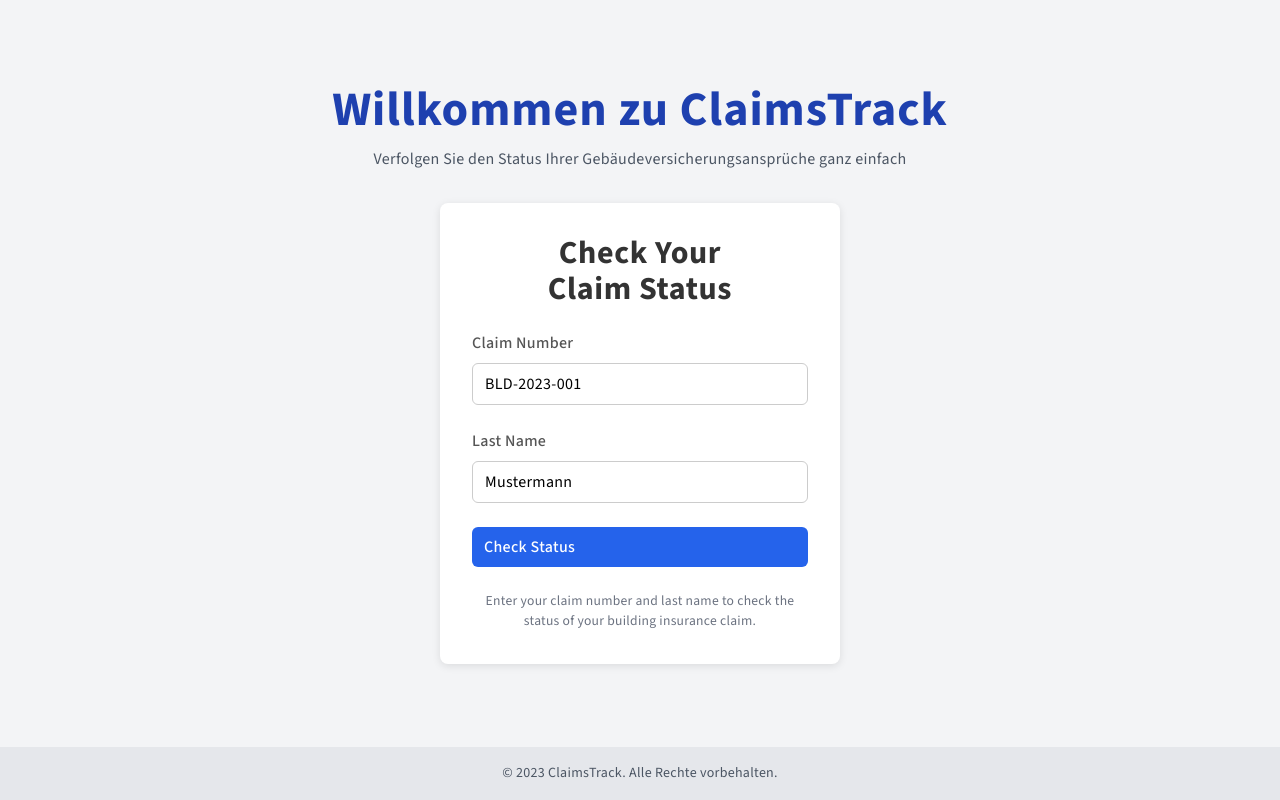
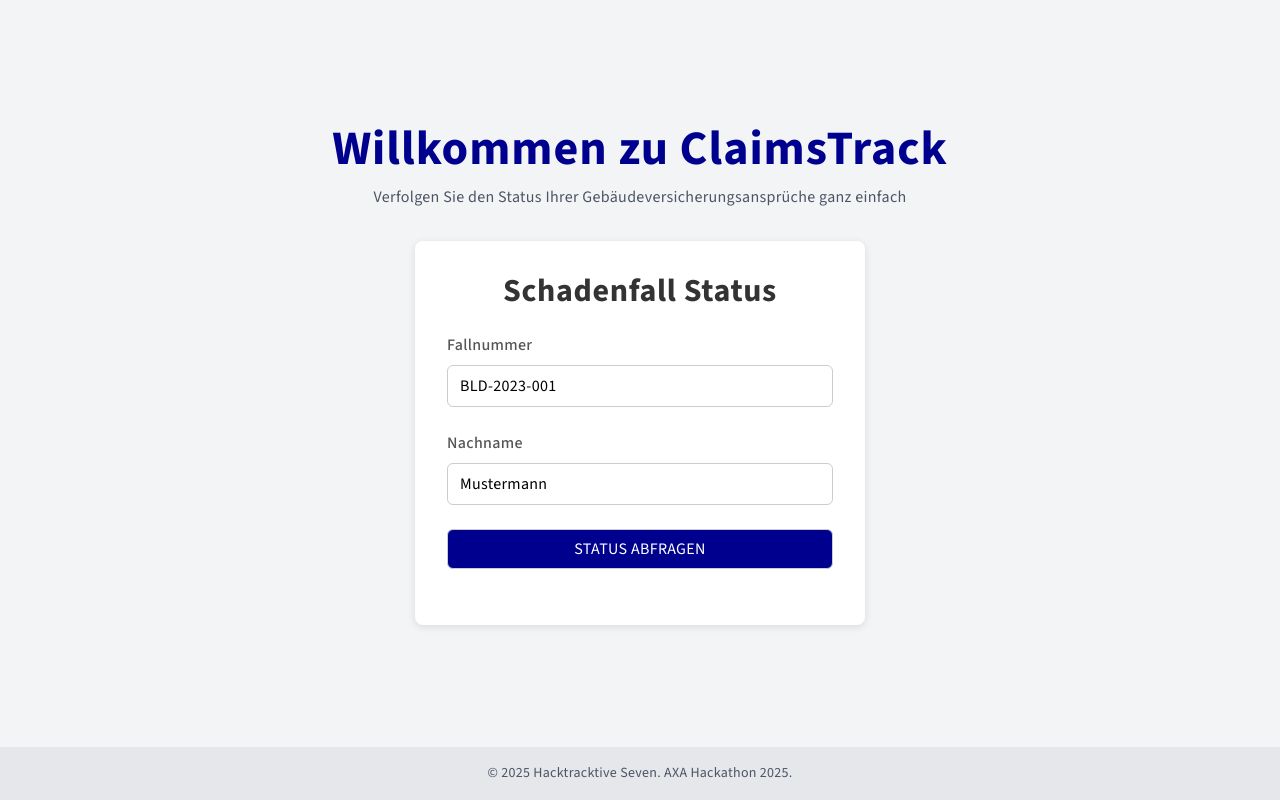
Before and after one commit to domenik-hofer/hackathon-2025, a React (Vite) app: page / in a window 1280 px wide. Built offline with nearby package versions, Linux system fonts and the light colour scheme.

Commit message:
Domenik: rest von DI

```diff
--- a/src/App.module.css
+++ b/src/App.module.css
@@ -82,29 +82,44 @@
     }
     /* re-add profile avatar in the right corner purely via CSS (no App.tsx changes) */
     .profile {
-        position: absolute;
-        right: var(--spacing-base-5);
-        top: 50%;
-        transform: translateY(-50%);
-        width: 36px;
-        height: 36px;
-        border-radius: 50%;
-        background: var(--color-base-axa-blue);
-        color: white;
-        display: flex;
-        align-items: center;
-        justify-content: center;
-        font-weight: 700;
+
+        text-align: right;
+
+        .text {
+
         cursor: pointer;
-        box-shadow: var(--shadow-box-default);
+        text-align: right;
+        color: var(--color-base-axa-blue);
+        font-weight: 900;
+            font-size: 20px;
+        }
+
+
+        a {
+            display: block;
+            color: var(--color-base-axa-blue);
+            text-decoration: underline;
+            text-underline-offset: 2px;
+            font-weight: 400;
+            transition: var(--animation-transition-standard);
+            transform-origin: right;
+
+            &:hover {
+                scale: 1.05;
+                text-decoration: underline;
+
+                color: var(--color-base-axa-blue);
+            }
+
+        }
     }
 }
 
 .stammdaten {
     pointer-events: none;
-    position: fixed;
-    top: 65px;
-    right: 60px;
+    position: absolute;
+    top: 75px;
+    right: 160px;
     max-width: 80%;
     opacity: 0;
     translate: 10px -10px;
--- a/src/components/login/LoginForm.module.css
+++ b/src/components/login/LoginForm.module.css
@@ -3,7 +3,7 @@
     padding: 2rem;
     border-radius: 0.5rem;
     box-shadow: 0 2px 8px rgba(0,0,0,0.1);
-    max-width: 400px;
+    max-width: 450px;
     width: 100%;
     margin: 0 auto;
 }
@@ -51,11 +51,15 @@
     border-radius: 0.375rem;
     display: flex;
     align-items: center;
+    justify-content: center;
+    gap: 10px;
 }
 
 .error-icon {
-    margin-right: 0.5rem;
     font-size: 1.2rem;
+    margin-bottom: 0;
+    fill: #991b1b;
+
 }
 
 .error-text {
@@ -63,20 +67,7 @@
 }
 
 .submit-button {
-    width: 100%;
-    background-color: #2563eb;
-    color: #fff;
-    font-weight: 500;
-    padding: 0.5rem 0.75rem;
-    border: none;
-    border-radius: 0.375rem;
-    cursor: pointer;
-    transition: background-color 0.2s;
-    box-sizing: border-box;
-}
-
-.submit-button:hover {
-    background-color: #1d4ed8;
+  transition: var(--animation-transition-standard);
 }
 
 .login-info {
--- a/src/components/login/LoginForm.tsx
+++ b/src/components/login/LoginForm.tsx
@@ -2,6 +2,7 @@ import React, { useState } from 'react';
 import { useClaims } from '../../context/ClaimsContext';
 import LoginFormStyles from './LoginForm.module.css';
 import { usePage } from '../../context/PageContext';
+import { Button } from '../button/Button';
 
 const LoginForm: React.FC = () => {
     const [claimNumber, setClaimNumber] = useState('BLD-2023-001');
@@ -13,25 +14,25 @@ const LoginForm: React.FC = () => {
     const handleSubmit = (e: React.FormEvent) => {
         e.preventDefault();
         if (!claimNumber || !lastName) {
-            setError('Please enter both claim number and last name');
+            setError('Alle Felder müssen ausgefüllt sein');
             return;
         }
         const claimId = validateClaim(claimNumber, lastName);
         if (claimId) {
             setCurrentClaim(claimId);
-            setActivePage(1)
+            setActivePage(1);
             console.log('Login successful, claim ID:', claimId);
         } else {
-            setError('Invalid claim number or last name');
+            setError('Fallnummer oder Nachname nicht gefunden');
         }
     };
     return (
         <div className={LoginFormStyles['login-container']}>
-            <h2 className={LoginFormStyles['login-title']}>Check Your Claim Status</h2>
+            <h2 className={LoginFormStyles['login-title']}>Schadenfall Status</h2>
             <form onSubmit={handleSubmit}>
                 <div className={LoginFormStyles['form-group']}>
                     <label htmlFor='claimNumber' className={LoginFormStyles['form-label']}>
-                        Claim Number
+                        Fallnummer
                     </label>
                     <input
                         id='claimNumber'
@@ -44,7 +45,7 @@ const LoginForm: React.FC = () => {
                 </div>
                 <div className={LoginFormStyles['form-group']}>
                     <label htmlFor='lastName' className={LoginFormStyles['form-label']}>
-                        Last Name
+                        Nachname
                     </label>
                     <input
                         id='lastName'
@@ -57,19 +58,31 @@ const LoginForm: React.FC = () => {
                 </div>
                 {error && (
                     <div className={LoginFormStyles['error-message']}>
-                        <p className={LoginFormStyles['error-icon']}>⚠️</p>
+                        <svg
+                            className={LoginFormStyles['error-icon']}
+                            width='24'
+                            height='24'
+                            viewBox='0 0 24 24'
+                            xmlns='http://www.w3.org/2000/svg'
+                        >
+                            <path
+                                fill-rule='evenodd'
+                                clip-rule='evenodd'
+                                d='M1 21.5L12 2.5L23 21.5H1ZM19.53 19.5L12 6.49L4.47 19.5H19.53ZM11 16.5V18.5H13V16.5H11ZM11 10.5H13V14.5H11V10.5Z'
+                            />
+                        </svg>
+
                         <span className={LoginFormStyles['error-text']}>{error}</span>
                     </div>
                 )}
                 <div className={LoginFormStyles['form-group']}>
-                  <button type='submit' className={`${LoginFormStyles['submit-button']} ${LoginFormStyles['form-input']}`}>
-                    Check Status
-                  </button>
+                    <Button
+                        type='submit'
+                        className={`${LoginFormStyles['submit-button']} ${LoginFormStyles['form-input']}`}
+                        title='Status abfragen'
+                    />
                 </div>
             </form>
-            <p className={LoginFormStyles['login-info']}>
-                Enter your claim number and last name to check the status of your building insurance claim.
-            </p>
         </div>
     );
 };
--- a/src/components/timeline/Timeline.tsx
+++ b/src/components/timeline/Timeline.tsx
@@ -140,7 +140,7 @@ export function Timeline({ items }: TimelineProps) {
                         <div key={item.id} className={c('timelineItem', 'small')}>
                             <div className={c('iconContainer')}>
                                 <div className={c('icon')}></div>
-                                {index < sorted.length - 2 && (
+                                {index < sorted.length - 1 && (
                                     <div className={c('connectorWrapper')}>
                                         <svg
                                             xmlns='http://www.w3.org/2000/svg'
--- a/src/components/userData/UserData.module.css
+++ b/src/components/userData/UserData.module.css
@@ -4,7 +4,6 @@
     margin: 0 auto;
     background: var(--color-ui-design-white);
     border-radius: var(--radius-base-large);
-  border: 1px solid rgba(0,0,0,0.04);
     box-shadow: var(--shadow-box-high);
     padding: 0; /* header handles top padding */
     overflow: hidden; /* keep header band rounded */
@@ -31,13 +30,13 @@
 
 .grid {
     display: grid;
-  grid-template-columns: repeat(1, minmax(0,1fr));
+    grid-template-columns: repeat(1, minmax(0, 1fr));
     gap: var(--spacing-base-3) var(--spacing-base-4);
 }
 
 @media (min-width: 350px) {
     .grid {
-    grid-template-columns: repeat(2, minmax(0,1fr));
+        grid-template-columns: repeat(2, minmax(0, 1fr));
     }
 }
 
@@ -72,11 +71,15 @@
     background: var(--color-base-axa-blue);
     color: white;
     padding: calc(var(--spacing-base-4)) calc(var(--spacing-base-5));
+
+    h5 {
+        margin-bottom: 0;
+    }
 }
 
 .headerBar .headingRow {
-  display:flex;
-  align-items:baseline;
+    display: flex;
+    align-items: baseline;
     gap: var(--spacing-base-4);
 }
 
@@ -84,10 +87,11 @@
     font: var(--typography-secondary-h4);
     color: white;
     font-weight: 700;
+
 }
 
 .headerBar .headingSub {
-  color: rgba(255,255,255,0.9);
+    color: rgba(255, 255, 255, 0.9);
     font: var(--typography-text-small);
 }
 
@@ -140,8 +144,8 @@
 }
 
 .metaItemLabel {
-  display:flex;
-  align-items:center;
+    display: flex;
+    align-items: center;
     gap: var(--spacing-base-3);
     color: var(--color-ui-design-medium-grey);
     font: var(--typography-text-small);
--- a/src/components/userData/UserData.tsx
+++ b/src/components/userData/UserData.tsx
@@ -55,47 +55,33 @@ export function StammdatenCard({
     <div className={`${styles.container} ${className ?? ''}`}>
       <div className={styles.headerBar}>
         <div className="headingRow">
-          <div className="headingTitle"><h4>Claim # {fallnummer}</h4></div>
+          <div className="headingTitle"><h5>Ihr Schadenfall: #1234567/0001</h5></div>
         </div>
       </div>
 
       <div className={styles.content}>
-        <div>
-          <div className={styles.personName}>{name} <span style={{marginLeft:12, fontWeight:600}} className="semiBold"></span></div>
-          <div className={styles.section}>
-            <div className={styles.sectionLabel}>Fallart</div>
-            <div className={styles.personSubtitle}>{schadensart}</div>
-          </div>
-        </div>
 
-        <div>
-          {/** detailed damage description placed between title and meta grid */}
-          {schadensbeschreibung ? (
-            <>
-              <div className={styles.sectionLabel}>Beschreibung</div>
-              <p className={styles.description}>{schadensbeschreibung}</p>
-            </>
-          ) : null}
-        </div>
+
+
 
         <div className={styles.metaGrid}>
           <div>
-            <div className={styles.metaItemLabel}><img src={calendarIcon} className={styles.icon} alt="calendar"/> <div>Submission Date</div></div>
-            <div className={styles.metaItemValue}>{formatDate(schadenstag)}</div>
+            <div className={styles.metaItemLabel}> <div>Versicherungsnehmer</div></div>
+            <div className={styles.metaItemValue}>Beat Schweizer</div>
           </div>
 
           <div>
-            <div className={styles.metaItemLabel}><img src={calendarIcon} className={styles.icon} alt="calendar"/> <div>Estimated Completion</div></div>
+            <div className={styles.metaItemLabel}> <div>Schadenereignis</div></div>
             <div className={styles.metaItemValue}>{estimatedCompletion ? formatDate(estimatedCompletion) : '—'}</div>
           </div>
 
           <div>
-            <div className={styles.metaItemLabel}><img src={mailIcon} className={styles.icon} alt="user"/> <div>Assigned To</div></div>
+            <div className={styles.metaItemLabel}> <div>Assigned To</div></div>
             <div className={styles.metaItemValue}>{assignedTo ?? '—'}</div>
           </div>
 
           <div>
-            <div className={styles.metaItemLabel}><img src={mailIcon} className={styles.icon} alt="mail"/> <div>Contact Email</div></div>
+            <div className={styles.metaItemLabel}> <div>Contact Email</div></div>
             <div className={styles.metaItemValue}>{kontakt ?? '—'}</div>
           </div>
         </div>
--- a/src/pages/login/LoginPage.module.css
+++ b/src/pages/login/LoginPage.module.css
@@ -22,7 +22,7 @@
 .login-title {
   font-size: 3rem;
   font-weight: bold;
-  color: #1e40af;
+  color: var(--color-base-axa-blue);
   margin-bottom: 0.5rem;
 }
 
--- a/src/pages/login/LoginPage.tsx
+++ b/src/pages/login/LoginPage.tsx
@@ -17,7 +17,7 @@ const LoginPage: React.FC = () => {
         <LoginForm />
       </main>
       <footer className={LoginPageStyles["login-footer"]}>
-        <p>© 2023 ClaimsTrack. Alle Rechte vorbehalten.</p>
+        <p>© 2025 Hacktracktive Seven. AXA Hackathon 2025.</p>
       </footer>
     </div>
   )
```
Also changed, not shown: src/App.tsx (+9 -22 lines). Lines whose indentation alone changed are shown as unchanged.
